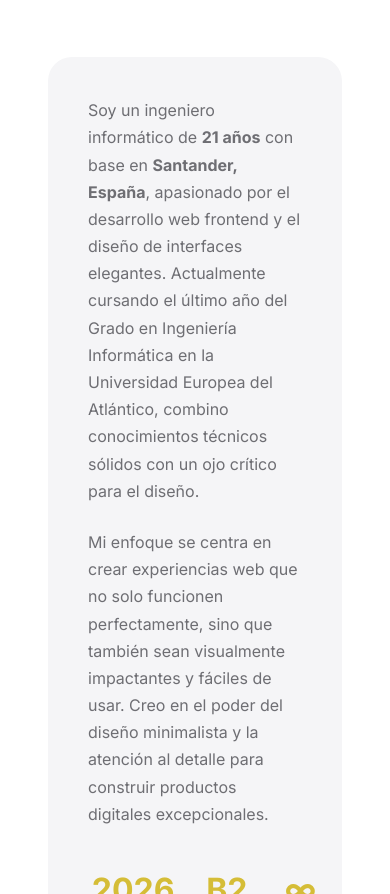
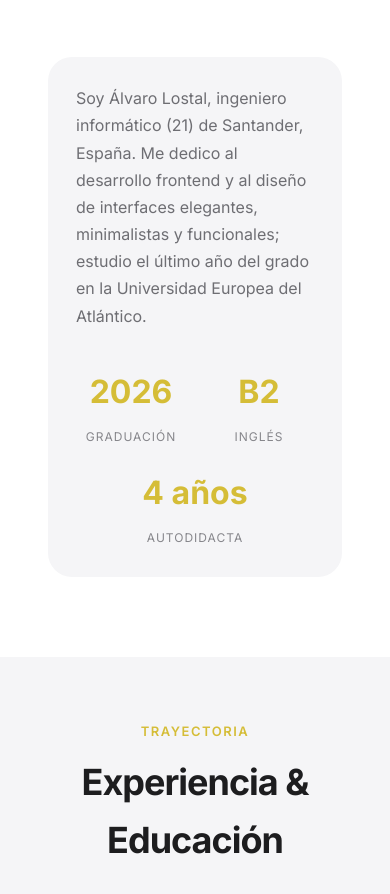
Before and after one commit to alvarolostal/lostal-portfolio, an Astro site: page / in a window 390 px wide. Shown: the part 1106-2000 px from the top of the page. Built offline with nearby package versions, Linux system fonts and the light colour scheme; Astro itself is replaced by a stand-in of ours.

Commit message:
refactor: Simplificar contenido en la sección "Sobre mí" y ajustar estilos para mejorar la presentación y la responsividad

```diff
--- a/src/components/About.astro
+++ b/src/components/About.astro
@@ -15,20 +15,10 @@
 
     <div class="about-content fade-in">
       <p class="about-text">
-        Soy un ingeniero informático de <strong>21 años</strong> con base en
-        <strong>Santander, España</strong>, apasionado por el desarrollo web
-        frontend y el diseño de interfaces elegantes. Actualmente cursando
-        el último año del Grado en Ingeniería Informática en la Universidad
-        Europea del Atlántico, combino conocimientos técnicos sólidos con un
-        ojo crítico para el diseño.
-      </p>
-
-      <p class="about-text">
-        Mi enfoque se centra en crear experiencias web que no solo funcionen
-        perfectamente, sino que también sean visualmente impactantes y
-        fáciles de usar. Creo en el poder del diseño minimalista y la
-        atención al detalle para construir productos digitales
-        excepcionales.
+        Soy Álvaro Lostal, ingeniero informático (21) de Santander, España. Me
+        dedico al desarrollo frontend y al diseño de interfaces elegantes,
+        minimalistas y funcionales; estudio el último año del grado en la
+        Universidad Europea del Atlántico.
       </p>
 
       <div class="about-stats">
@@ -41,8 +31,8 @@
           <span class="stat-label">Inglés</span>
         </div>
         <div class="stat">
-          <span class="stat-number">∞</span>
-          <span class="stat-label">Pasión</span>
+          <span class="stat-number">4 años</span>
+          <span class="stat-label">Autodidacta</span>
         </div>
       </div>
     </div>
--- a/src/components/Hero.astro
+++ b/src/components/Hero.astro
@@ -11,7 +11,7 @@
     <h1 class="hero-title">Álvaro Lostal</h1>
     <p class="hero-description">
       Ingeniero Informático especializado en Desarrollo Web Frontend.
-      Creando experiencias digitales elegantes y funcionales.
+      <br>Me inspiran el diseño y la simplicidad.
     </p>
     <div class="hero-cta">
       <a href="#contact" class="btn btn-primary">
--- a/src/styles/sections.css
+++ b/src/styles/sections.css
@@ -46,7 +46,7 @@ section {
   max-width: 700px;
   margin: 0 auto;
   background: var(--bg-secondary);
-  padding: 40px;
+  padding: 28px; /* reduced to make card less tall after content removal */
   border-radius: 24px;
   animation: fadeInUp 0.8s ease-out;
 }
@@ -63,6 +63,23 @@ section {
   grid-template-columns: repeat(3, 1fr);
   gap: 24px;
   margin-top: 36px;
+}
+
+/* Responsive: en móviles usar 2 columnas y forzar que la tercera estadística
+   baje centrada debajo de las dos primeras para evitar que salga fuera de la tarjeta */
+@media (max-width: 600px) {
+  .about-stats {
+    grid-template-columns: repeat(2, 1fr);
+    gap: 18px;
+  }
+
+  /* Seleccionamos la tercera .stat y la hacemos ocupar toda la fila y centrarla */
+  .about-stats .stat:nth-child(3) {
+    grid-column: 1 / -1; /* ocupa todas las columnas */
+    justify-self: center;
+    max-width: 260px; /* opcional para mantenerla contenida */
+    width: 100%;
+  }
 }
 
 .stat {
```
